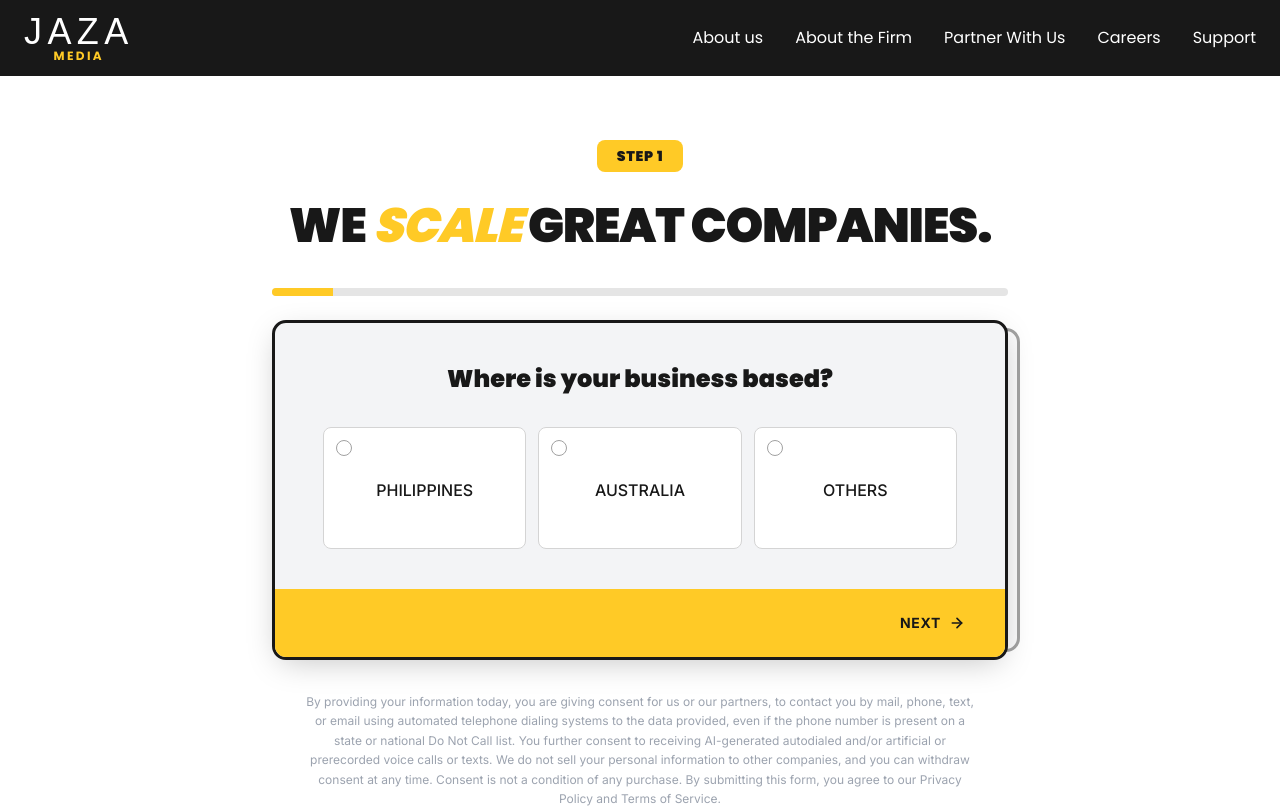
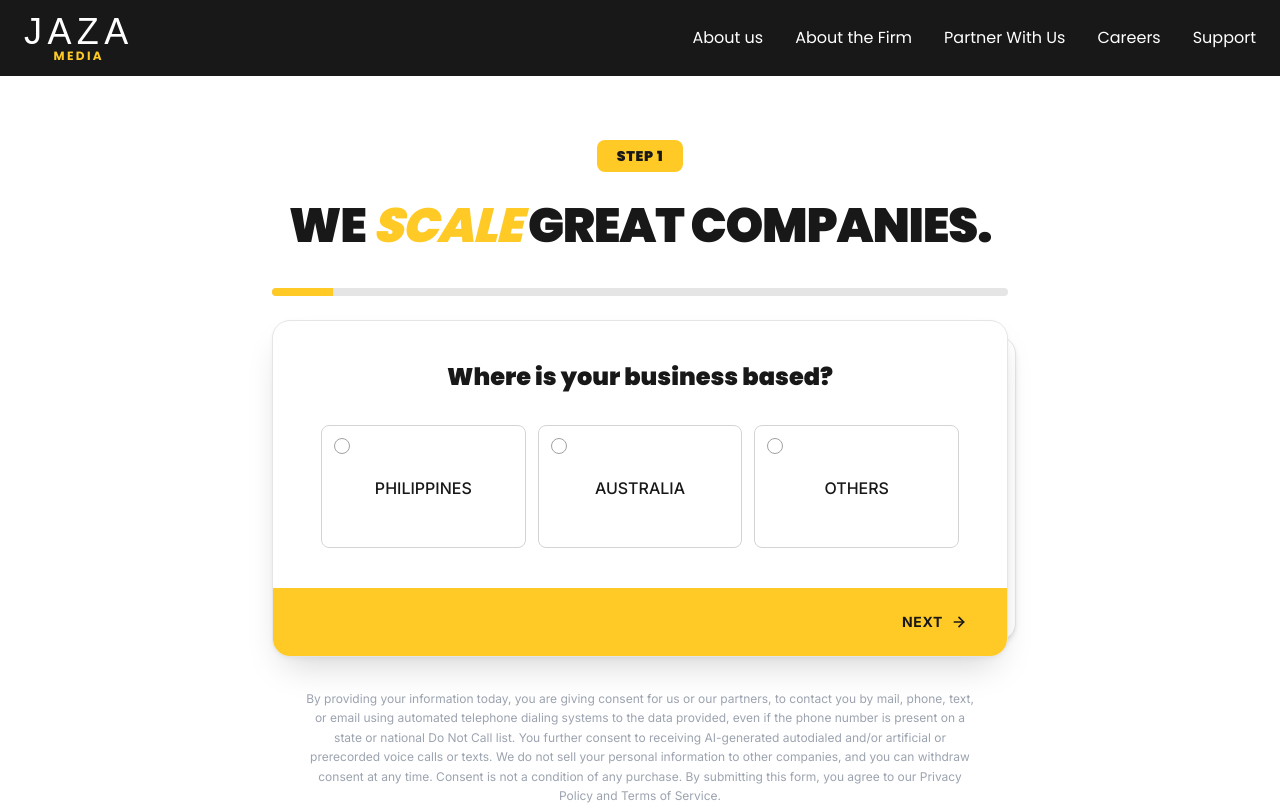
Before and after one commit to JAZA-Group-OS/jaza-media-site, a Next.js app: page /partner-with-us in a window 1280 px wide. Shown: the top 808 px of the page. Built offline with nearby package versions, Linux system fonts and the light colour scheme; a web font is replaced by a local one.

Commit message:
fix(partner): lighter card + soft layered shadow for true 3D stack feel

```diff
--- a/components/partner/funnel-step-card.tsx
+++ b/components/partner/funnel-step-card.tsx
@@ -32,7 +32,7 @@ export function FunnelStepCard({
   return (
     <div
       key={shakeKey}
-      className={`overflow-hidden rounded-xl border-[3px] border-brand-black bg-surface-grey shadow-[0_8px_32px_-8px_rgba(0,0,0,0.25)] ${shakeKey > 0 ? 'animate-funnel-shake' : ''}`}
+      className={`overflow-hidden rounded-2xl border border-neutral-200 bg-white shadow-[0_2px_4px_rgba(0,0,0,0.04),0_18px_36px_-12px_rgba(0,0,0,0.18)] ${shakeKey > 0 ? 'animate-funnel-shake' : ''}`}
     >
       <div className="px-6 py-8 md:px-12 md:py-10">
         <h2
--- a/components/partner/qualification-funnel.tsx
+++ b/components/partner/qualification-funnel.tsx
@@ -345,13 +345,13 @@ export function QualificationFunnel() {
           {stepFromUrl > 1 ? (
             <div
               aria-hidden
-              className="absolute inset-y-2 -left-3 right-3 -z-10 rounded-xl border-[3px] border-brand-black bg-surface-grey opacity-40"
+              className="absolute inset-y-4 -left-2 right-2 -z-10 rounded-2xl border border-neutral-200 bg-white shadow-md"
             />
           ) : null}
           {stepFromUrl < TOTAL_STEPS ? (
             <div
               aria-hidden
-              className="absolute inset-y-2 left-3 -right-3 -z-10 rounded-xl border-[3px] border-brand-black bg-surface-grey opacity-40"
+              className="absolute inset-y-4 left-2 -right-2 -z-10 rounded-2xl border border-neutral-200 bg-white shadow-md"
             />
           ) : null}
 
```
